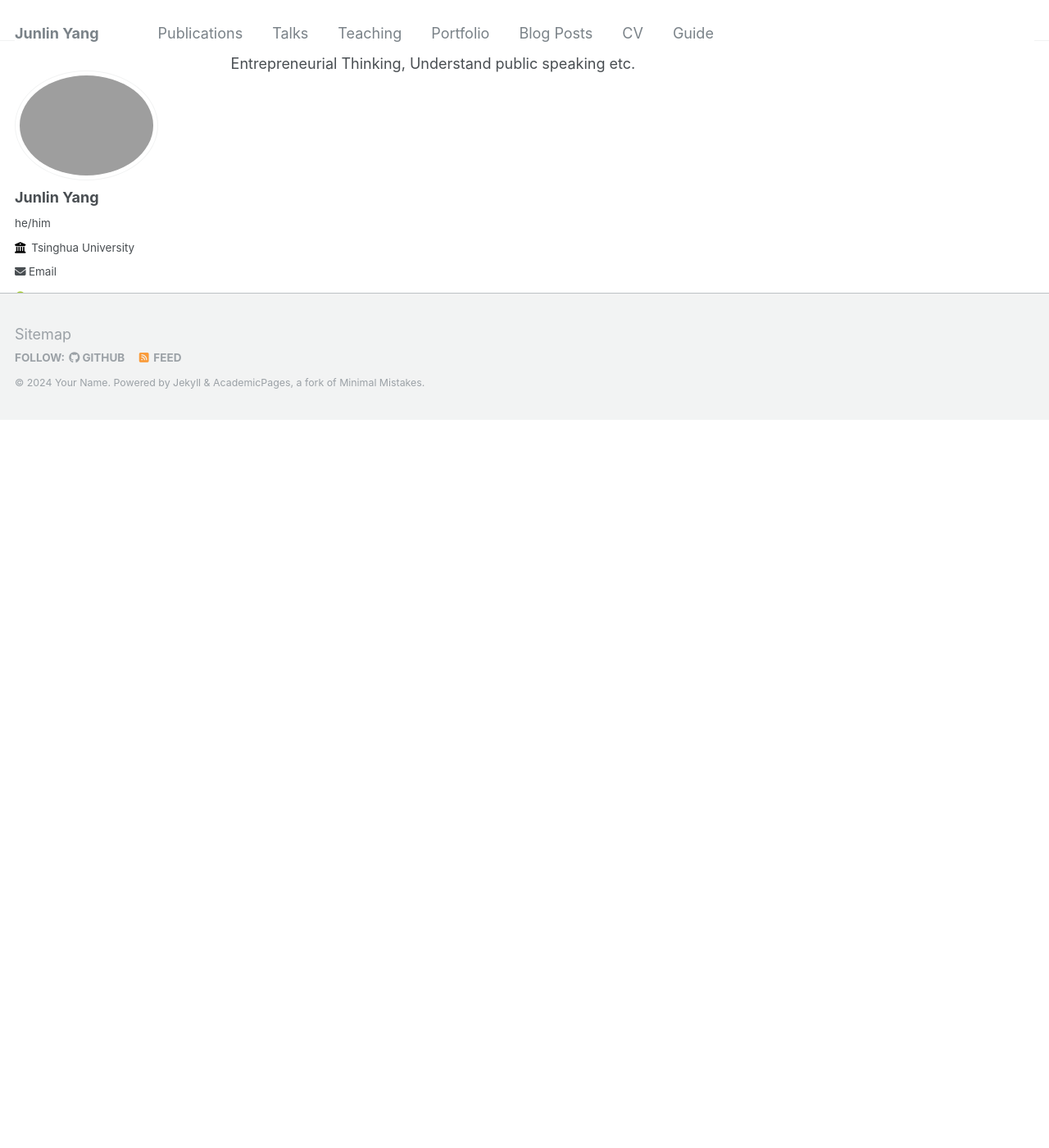
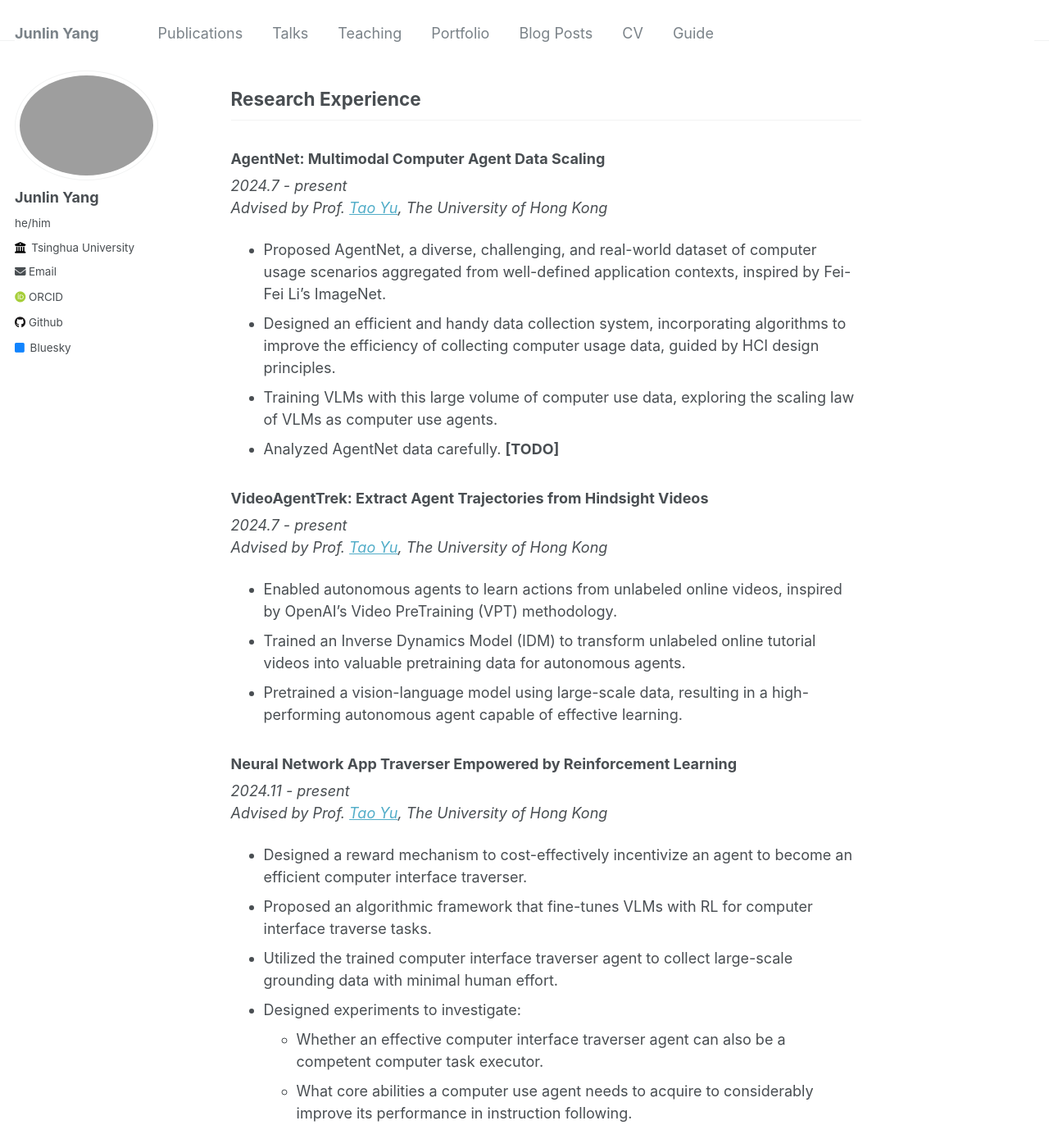
Before and after one commit to YangJL2003/YangJL2003.github.io, a Jekyll site: the page built from _pages/about.md, in a window 1280 px wide and 1400 px high, scrolled down 1248 px. Shown: the whole window at 82% size. Built offline with Jekyll 4.4.1, drawn with Linux system fonts in a browser that asks for light colours; some web fonts are replaced; before the commit the page ends 1761 px from its top, so only the background shows below that; some of the changed text lies outside the part shown.

Commit message:
FEAT: add other info

```diff
--- a/_pages/about.md
+++ b/_pages/about.md
@@ -10,8 +10,11 @@ redirect_from:
 Hi, I'm Junlin Yang, a third-year Computer Science and Technology student, enrolled in 2022. Currently, I am fortunate to be a research intern at the [XLANG Lab](https://www.xlang.ai/) at The University of Hong Kong, under the guidance of Prof. [Tao Yu](https://taoyds.github.io/). In the past, I’ve had the privilege of interning at the [Tsinghua Pervasive HCI Group](https://pi.cs.tsinghua.edu.cn/), where I worked with Prof. [Chun Yu](https://pi.cs.tsinghua.edu.cn/lab/people/ChunYu/) and Prof. [Yuanchun Shi](https://risingstarsasia.org/speaker_detail.php?id=34).
 
 I am actively seeking PhD opportunities for Fall 2026. Feel free to reach out if you're interested in my research, looking for collaboration, or just want to chat!
+<div style="text-align: center;">
+   <img src="..\images\Res_interest.png" alt="替代文本" width="50%" height="50%"/>
+</div>
 
-**Research Interest**
+## Research Interest
 My research interests lie at the intersection of **Machine Learning** (focusing on **NLP**, **multimodal learning**, and **reinforcement learning**) and **Human-Computer Interaction** (particularly in **Human-AI Interaction**). Recently, these interests have crystallized into a core research question: *How can we build embodied agents—especially computer agents—that excel in solving human tasks and collaborating effectively with people?*
 
 Within this overarching question, I have explored or am eager to explore the following topics:
@@ -24,9 +27,102 @@ Within this overarching question, I have explored or am eager to explore the fol
 
 My ultimate aim is to guide technological development through insights derived from human and social behavior, enabling technology to better serve humanity and contribute meaningfully to society.
 
-**Selected course over 4.0**
-CS: Introduction to Artificial Intelligence, Fundamentals of Computer Science, Foundation of Programming, Programming Training, Software Engineering, Computer Network, Formal Languages and Automata, Foundation of Object-Oriented Programming, Discrete Mathematics(2) etc.
+## Research Experience
 
-Math: Probability Theory and Mathematical Statistic, Calculus A, Linear Algebra, Advanced topics in Linear Algebra, Introduction to Complex Analysis, University Physic etc.
+### **AgentNet: Multimodal Computer Agent Data Scaling**
+*2024.7 - present*
+*Advised by Prof. [Tao Yu](https://taoyds.github.io/), The University of Hong Kong*
 
-General Education: The Foundations of Western Culture, Writing and Communication, Entrepreneurial Thinking, Understand public speaking etc.
+- Proposed AgentNet, a diverse, challenging, and real-world dataset of computer usage scenarios aggregated from well-defined application contexts, inspired by Fei-Fei Li's ImageNet.
+- Designed an efficient and handy data collection system, incorporating algorithms to improve the efficiency of collecting computer usage data, guided by HCI design principles.
+- Training VLMs with this large volume of computer use data, exploring the scaling law of VLMs as computer use agents.
+- Analyzed AgentNet data carefully. **[TODO]**
+
+### **VideoAgentTrek: Extract Agent Trajectories from Hindsight Videos**
+*2024.7 - present*
+*Advised by Prof. [Tao Yu](https://taoyds.github.io/), The University of Hong Kong*
+
+- Enabled autonomous agents to learn actions from unlabeled online videos, inspired by OpenAI’s Video PreTraining (VPT) methodology.
+- Trained an Inverse Dynamics Model (IDM) to transform unlabeled online tutorial videos into valuable pretraining data for autonomous agents.
+- Pretrained a vision-language model using large-scale data, resulting in a high-performing autonomous agent capable of effective learning.
+
+### **Neural Network App Traverser Empowered by Reinforcement Learning**
+*2024.11 - present*
+*Advised by Prof. [Tao Yu](https://taoyds.github.io/), The University of Hong Kong*
+
+- Designed a reward mechanism to cost-effectively incentivize an agent to become an efficient computer interface traverser.
+- Proposed an algorithmic framework that fine-tunes VLMs with RL for computer interface traverse tasks.
+- Utilized the trained computer interface traverser agent to collect large-scale grounding data with minimal human effort.
+- Designed experiments to investigate:
+  - Whether an effective computer interface traverser agent can also be a competent computer task executor.
+  - What core abilities a computer use agent needs to acquire to considerably improve its performance in instruction following.
+
+### **EchoMind: Enhancing Group Discussions through Human-AI Collaborative Issue Mapping**
+*2023.10 - 2024.9*
+*Advised by Prof. [Chun Yu](https://pi.cs.tsinghua.edu.cn/lab/people/ChunYu/) and Prof. [Yuanchun Shi](https://www.cs.tsinghua.edu.cn/csen/info/1180/4037.htm), Tsinghua University*
+
+- Constructed an LLM-based AI agent to model the discussion process and the roles of participants, using this as a foundation to evaluate the seminars and guide individuals towards more effective discussions.
+- Developed a practical application designed for seminar environments, specifically deployed in teaching seminar settings where a substantial amount of feedback is generated.
+- Conducted pilot studies and user surveys to grasp the current needs of people for meeting assistance as a guide for our human-centered iterative design.
+
+## Project Experience
+
+### **MartialArtsLM: Pretraining and Fine-tuning a Model Capable of Answering Questions about Martial Arts Novels**
+*2023.8 - 2023.9*
+
+- Pretrained the LM (Language Model) with different iteration counts, using preprocessed data from novels by Louis Cha.
+- Fine-tuned the LM with different data volumes and iteration counts, **data synthesis** using an estimate of 400,000 pieces of Q&A data in 12 categories generated by LLM (Large Language Model).
+- Built an interactive interface for Q&A with LM, using Gradio.
+
+### **What's the Buzz: Analysis of the Trend of Technology News Popularity on Chinese Websites in 2023**
+*2023.8 - 2023.9*
+
+- Crawled 8,495 news articles from sina.com from 2023.1 to 2023.8, using tools including Selenium, Requests, and BeautifulSoup.
+- Built an information retrieval system, using methods including inverted index, TF-IDF, and tokenization.
+- Curated news content by designing a website, using web development tools including Django.
+- Discovered and categorized trending tech events, using TfidfVectorizer, k-means algorithm, and t-SNE algorithm.
+
+## Awards and Honors
+
+- **Overall Excellence Scholarship**, Tsinghua University, 2024
+- **Overall Excellence Scholarship**, Tsinghua University, 2023
+- **Freshman Scholarship**, Tsinghua University, 2022
+- **Outstanding Student Cadre**, Tsinghua University, 2023
+
+## Languages
+
+- Mandarin (Native), English (Fluent)
+- TOEFL: 110 (R:29, L:29, S:25, W:27)
+
+## Skills
+
+- Curiosity, self-drive, and strong teamwork skills
+- Experience in pretraining, fine-tuning LM, and agent framework designing
+- Programming languages: Python, C/C++
+- Experience in PyTorch, NumPy, Pandas, Sklearn
+
+
+## Selected course over 4.0
+### CS
+Introduction to Artificial Intelligence, Fundamentals of Computer Science, Foundation of Programming, Programming Training, Software Engineering, Computer Network, Formal Languages and Automata, Foundation of Object-Oriented Programming, Discrete Mathematics(2) etc.
+
+### Math
+Probability Theory and Mathematical Statistic, Calculus A, Linear Algebra, Advanced topics in Linear Algebra, Introduction to Complex Analysis, University Physic etc.
+
+
+## Service and Leadership
+
+- **Class Monitor**, Tsinghua University, 2022.9 - 2023.9
+  - Honored with **Outstanding Class Award**
+  - Organized several activities including lab visits, corporate visits, and interviews with **PhDs in HCI, AI**, etc., to help classmates discover research areas and future planning.
+
+- **Founder of an Alumni Mutual-Help Platform**, Shenzhen Experimental School, 2023.1 - 2024.1
+  - The WeChat Official Account platform gained **over 50k reads** and **over 2.5k followers**
+  - Disseminated comprehensive knowledge about university academic life to high school students from **diverse economic, family, and cognitive backgrounds**.
+
+## Other Interests
+
+- **Athletics**: Badminton, jogging
+- **Arts**: Music, film, reading
+
+---
```
Also changed, not shown: images/Res_interest.png (added).
